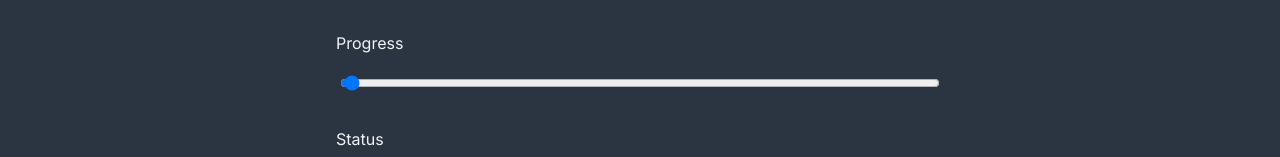
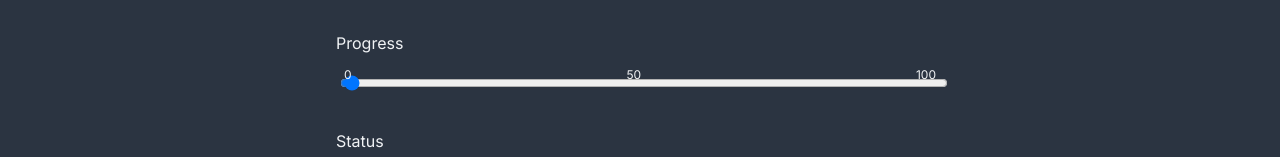
Before and after one commit to anshkarwasra/Ticketify, a Next.js app: page /TicketPage/new in a window 1280 px wide. Shown: the part 595-752 px from the top of the page. Built offline with nearby package versions, Linux system fonts and the light colour scheme.

Commit message:
added progress markers

```diff
--- a/app/(components)/EditTicketForm.jsx
+++ b/app/(components)/EditTicketForm.jsx
@@ -160,6 +160,7 @@ const EditTicketForm = ({ ticket }) => {
           <label>5</label>
         </div>
         <label>Progress</label>
+        <div className="relative">
           <input
             type="range"
             id="progress"
@@ -168,7 +169,14 @@ const EditTicketForm = ({ ticket }) => {
             min="0"
             max="100"
             onChange={handleChange}
+            className="w-full"
           />
+          <div className="absolute top-0 left-0 right-0 flex justify-between px-2">
+            <span className="text-xs">0</span>
+            <span className="text-xs">50</span>
+            <span className="text-xs">100</span>
+          </div>
+        </div>
         <label>Status</label>
         <select name="status" value={formData.status} onChange={handleChange}>
           <option value="not started">Not Started</option>
```
Lines whose indentation alone changed are shown as unchanged.
